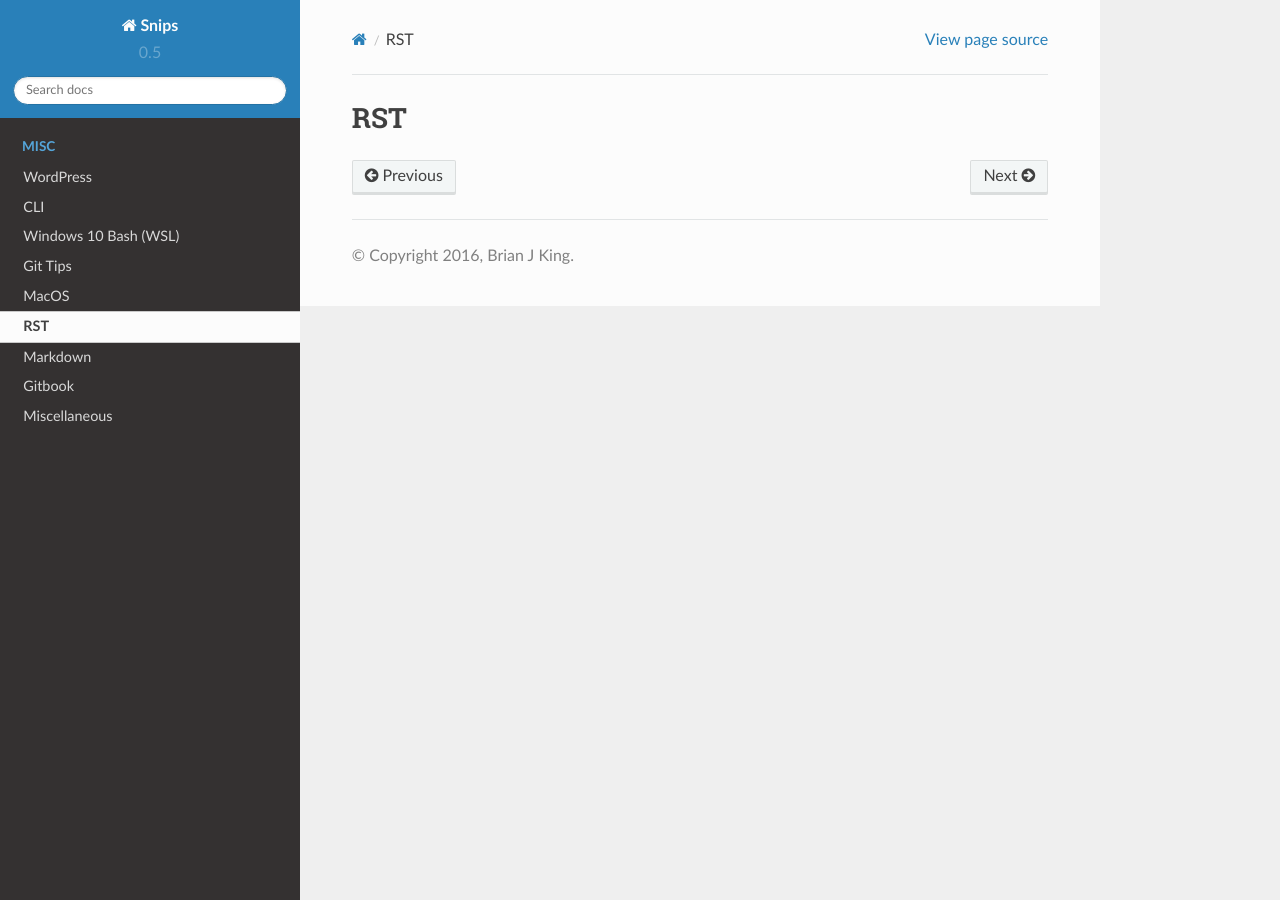
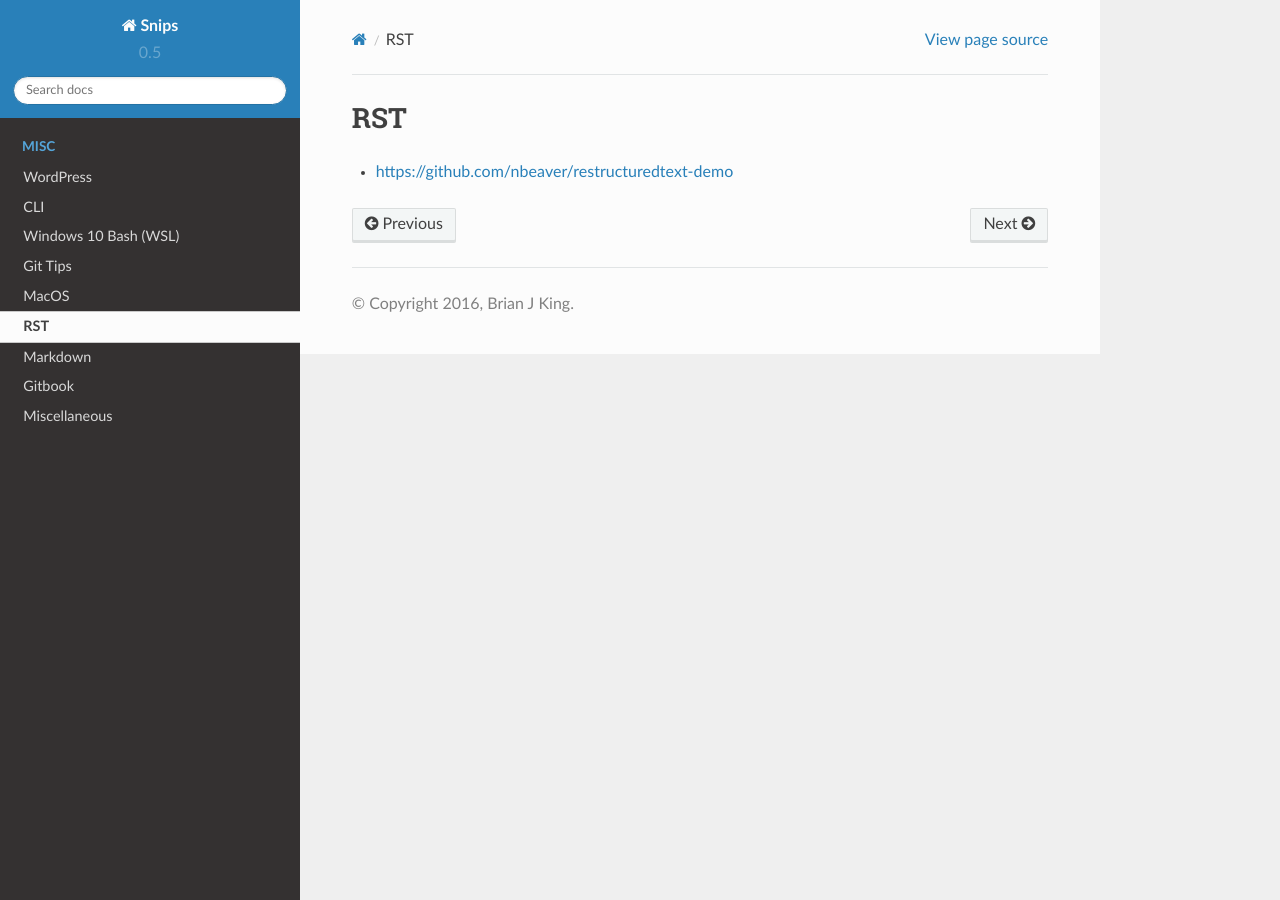
Before and after one commit to brianjking/knowledge, a Sphinx documentation site: the page built from source/restructuredtext.rst, in a window 1280 px wide. Built offline with Sphinx 7.4.7 and the Read the Docs theme 2.0.0, drawn with Linux system fonts in a browser that asks for light colours; formulas are drawn with MathJax 3; part of the change alters nothing that is shown.

Commit message:
Update restructuredtext.rst

```diff
--- a/source/restructuredtext.rst
+++ b/source/restructuredtext.rst
@@ -1,2 +1,4 @@
 RST
 ==========
+
+* https://github.com/nbeaver/restructuredtext-demo
```
